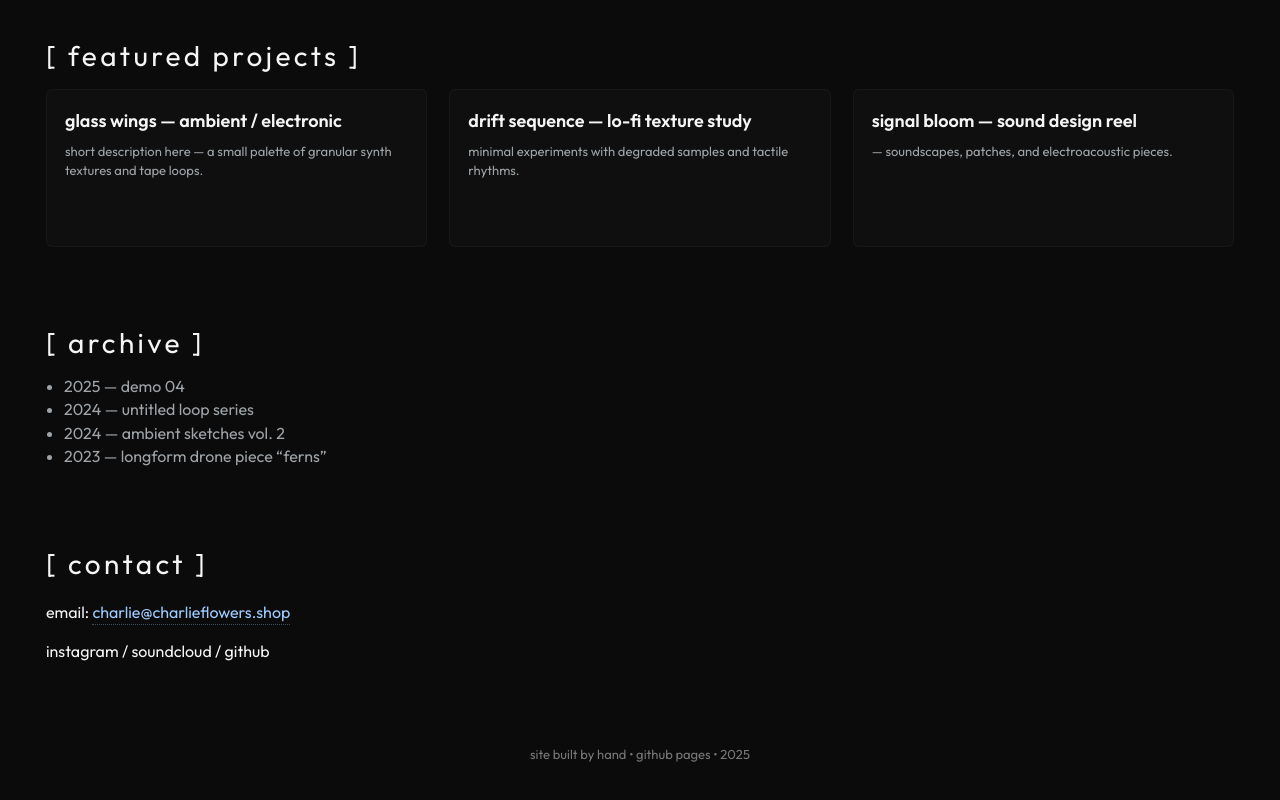
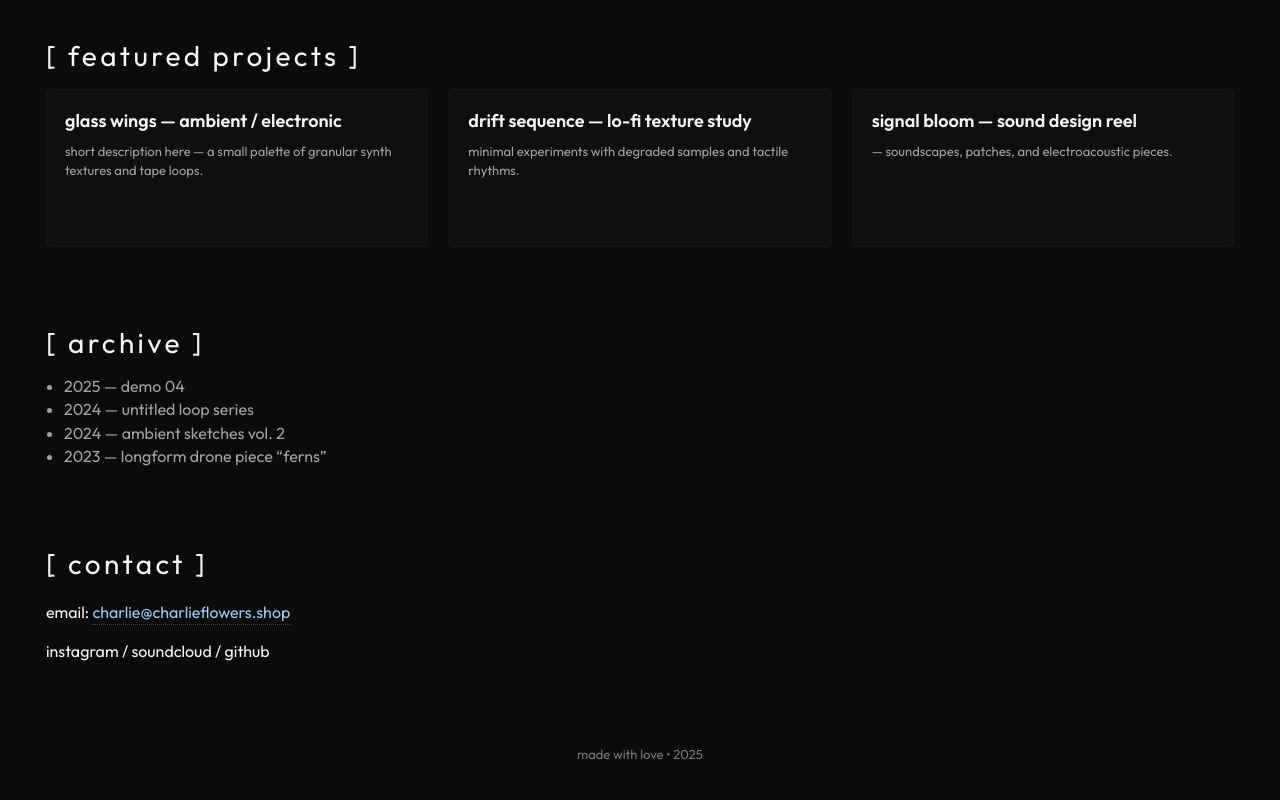
Before and after one commit to chaebe9/chaebe9.github.io, a plain HTML site: page index.html in a window 1280 px wide. Shown: the part 674-1474 px from the top of the page. Drawn offline with Linux system fonts and the light colour scheme; a web font is replaced by a local one.

Commit message:
Update footer text to 'made with love'

```diff
--- a/index.html
+++ b/index.html
@@ -287,7 +287,7 @@
     </section>
 
     <footer>
-      site built by hand • github pages • 2025
+      made with love • 2025
     </footer>
   </main>
 
```
